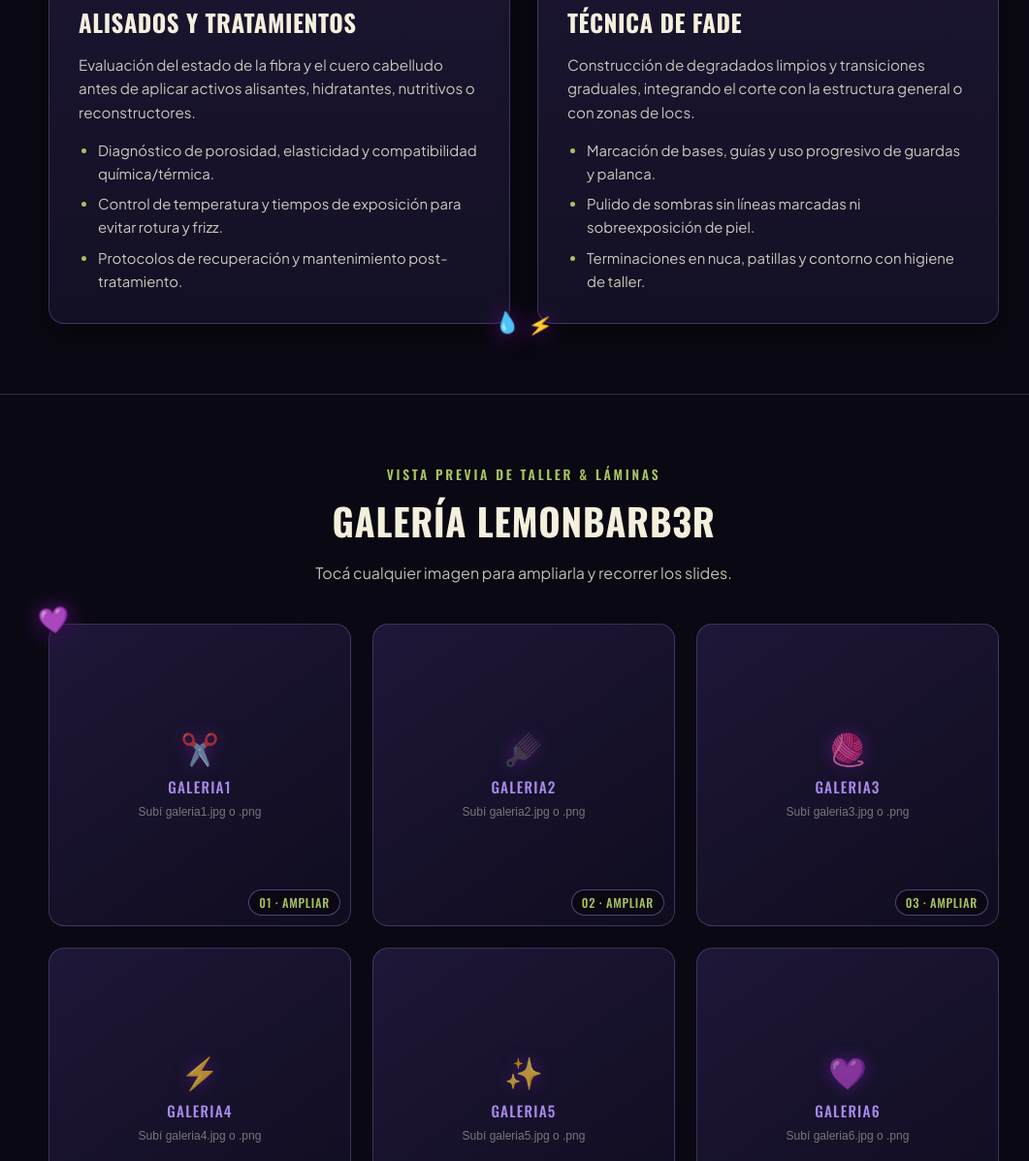
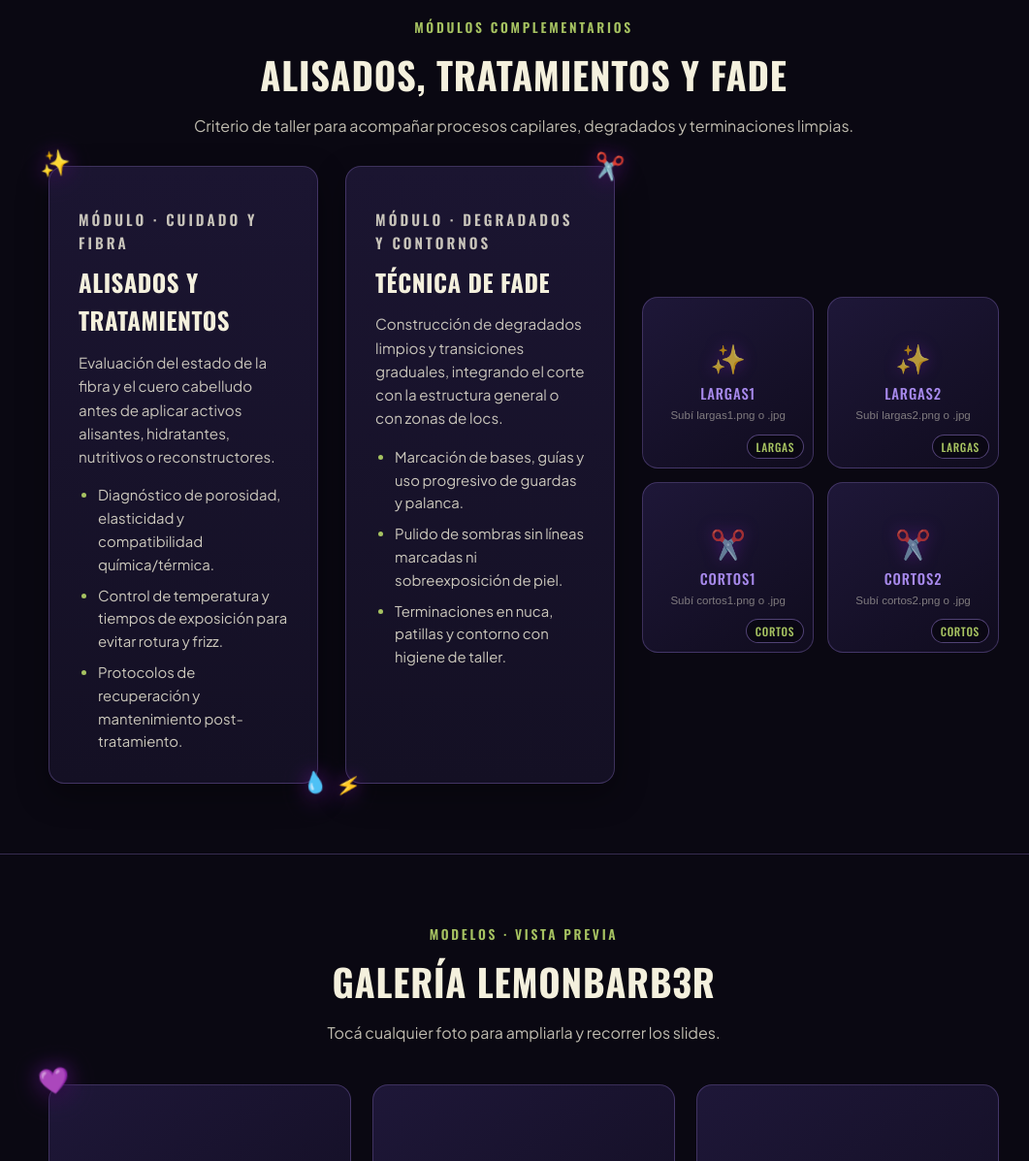
Before and after one commit to lordflvcko321-rgb/dr3ad, a plain HTML site: page index.html in a window 1280 px wide. Shown: the part 1881-3078 px from the top of the page at 97% size, without its empty margins (100-1161 px from the left). Drawn offline with nearby package versions, Linux system fonts and the light colour scheme.

Commit message:
Update index.html

```diff
--- a/index.html
+++ b/index.html
@@ -79,7 +79,7 @@
       font-weight: 600;
     }
 
-    /* Emojis flotantes en esquinas de recuadros (moderados y acordes al tema) */
+    /* Emojis flotantes en esquinas de recuadros */
     .emoji-box {
       position: relative;
     }
@@ -317,7 +317,53 @@
     .card li + li { margin-top: 8px; }
     .card li::marker { color: var(--celery); }
 
-    /* Galería de trabajos / láminas */
+    /* Tiras / fotos intercaladas entre secciones o de costado */
+    .inline-photos-4 {
+      display: grid;
+      grid-template-columns: repeat(2, 1fr);
+      gap: 14px;
+      margin-top: 26px;
+    }
+    @media (min-width: 768px) {
+      .inline-photos-4 {
+        grid-template-columns: repeat(4, 1fr);
+        gap: 16px;
+      }
+    }
+    .inline-photos-3 {
+      display: grid;
+      grid-template-columns: repeat(1, 1fr);
+      gap: 14px;
+      margin-top: 26px;
+    }
+    @media (min-width: 640px) {
+      .inline-photos-3 {
+        grid-template-columns: repeat(3, 1fr);
+        gap: 16px;
+      }
+    }
+
+    /* Bloque con foto lateral al lado de texto */
+    .side-feature {
+      display: grid;
+      grid-template-columns: 1fr;
+      gap: 24px;
+      align-items: center;
+      margin-top: 28px;
+    }
+    @media (min-width: 768px) {
+      .side-feature {
+        grid-template-columns: 1.35fr 0.85fr;
+        gap: 28px;
+      }
+    }
+    .side-photos-pair {
+      display: grid;
+      grid-template-columns: 1fr 1fr;
+      gap: 14px;
+    }
+
+    /* Galería principal de modelos (6 fotos) */
     .gallery-grid {
       display: grid;
       grid-template-columns: repeat(2, 1fr);
@@ -330,7 +376,8 @@
         gap: 22px;
       }
     }
-    .gallery-item {
+
+    .photo-tile {
       position: relative;
       aspect-ratio: 1 / 1;
       border-radius: 16px;
@@ -343,20 +390,21 @@
       align-items: center;
       justify-content: center;
       padding: 0;
+      width: 100%;
     }
-    .gallery-item:hover {
+    .photo-tile:hover {
       transform: translateY(-4px);
       border-color: var(--celery);
       box-shadow: 0 12px 28px rgba(176, 38, 255, 0.28);
     }
-    .gallery-item img {
+    .photo-tile img {
       width: 100%;
       height: 100%;
       object-fit: cover;
       display: block;
       transition: transform 0.35s ease;
     }
-    .gallery-item:hover img {
+    .photo-tile:hover img {
       transform: scale(1.05);
     }
     .gallery-placeholder {
@@ -364,36 +412,36 @@
       flex-direction: column;
       align-items: center;
       justify-content: center;
-      gap: 8px;
-      padding: 16px;
+      gap: 6px;
+      padding: 14px;
       text-align: center;
-      color: rgba(244, 240, 221, 0.65);
+      color: rgba(244, 240, 221, 0.68);
     }
     .gallery-placeholder .ph-icon {
-      font-size: 2rem;
+      font-size: 1.85rem;
       filter: drop-shadow(0 0 8px rgba(176, 38, 255, 0.5));
     }
     .gallery-placeholder .ph-label {
       font-family: 'Oswald', sans-serif;
-      font-size: 0.95rem;
-      letter-spacing: 0.08em;
+      font-size: 0.92rem;
+      letter-spacing: 0.06em;
       color: var(--indigo);
       text-transform: uppercase;
     }
     .gallery-placeholder .ph-hint {
-      font-size: 0.75rem;
-      color: rgba(244, 240, 221, 0.45);
+      font-size: 0.72rem;
+      color: rgba(244, 240, 221, 0.48);
     }
     .gallery-badge {
       position: absolute;
-      bottom: 10px;
-      right: 10px;
-      background: rgba(10, 8, 18, 0.82);
+      bottom: 9px;
+      right: 9px;
+      background: rgba(10, 8, 18, 0.85);
       border: 1px solid rgba(168, 138, 237, 0.45);
       color: var(--celery);
       font-family: 'Oswald', sans-serif;
-      font-size: 0.78rem;
-      padding: 3px 10px;
+      font-size: 0.72rem;
+      padding: 3px 9px;
       border-radius: 999px;
       letter-spacing: 0.06em;
       backdrop-filter: blur(4px);
@@ -714,7 +762,7 @@
       </div>
     </section>
 
-    <!-- Qué incluye la compra -->
+    <!-- Qué incluye la compra + fotos de palm rolling, división y crochet entre bloques -->
     <section class="section">
       <div class="wrap">
         <p class="eyebrow center">Contenido del pack</p>
@@ -745,16 +793,21 @@
             </ul>
           </article>
         </div>
+
+        <!-- 3 fotos de palm rolling, división y crochet + 1 de crochet intercaladas aquí -->
+        <div class="inline-photos-4" id="stripPalmCrochet"></div>
       </div>
     </section>
 
-    <!-- Nuevas secciones técnicas: Alisados y tratamientos + Técnica de fade -->
+    <!-- Alisados y tratamientos + Técnica de fade con fotos largas1, largas2, cortos1, cortos2 -->
     <section id="tecnicas-extra" class="section">
       <div class="wrap">
         <p class="eyebrow center">Módulos complementarios</p>
         <h2 class="center" style="font-size:2.4rem; margin-top:6px;">Alisados, tratamientos y fade</h2>
         <p class="center muted" style="margin-top:10px">Criterio de taller para acompañar procesos capilares, degradados y terminaciones limpias.</p>
-        <div class="grid-2">
+
+        <div class="side-feature">
+          <div class="grid-2" style="margin-top:0;">
             <article class="card emoji-box">
               <span class="corner-emoji md pos-tl" aria-hidden="true">✨</span>
               <span class="corner-emoji sm pos-br" aria-hidden="true">💧</span>
@@ -780,27 +833,32 @@
               </ul>
             </article>
           </div>
+
+          <!-- Fotos laterales: dreads largas (largas1, largas2) y dreads cortos (cortos1, cortos2) -->
+          <div class="side-photos-pair" id="sideLargasCortos"></div>
+        </div>
       </div>
     </section>
 
-    <!-- Galería interactiva con Lightbox (galeria1 a galeria6) -->
+    <!-- Galería principal: 6 fotos de modelos (modelo1 a modelo6) -->
     <section id="galeria" class="section">
       <div class="wrap">
-        <p class="eyebrow center">Vista previa de taller &amp; láminas</p>
+        <p class="eyebrow center">Modelos · Vista previa</p>
         <h2 class="center" style="font-size:2.4rem; margin-top:6px;">Galería LEMONBARB3R</h2>
-        <p class="center muted" style="margin-top:10px">Tocá cualquier imagen para ampliarla y recorrer los slides.</p>
+        <p class="center muted" style="margin-top:10px">Tocá cualquier foto para ampliarla y recorrer los slides.</p>
 
         <div class="gallery-grid emoji-box" id="galleryGrid">
           <span class="corner-emoji md pos-tl" aria-hidden="true">💜</span>
           <span class="corner-emoji md pos-br" aria-hidden="true">📸</span>
-          <!-- Las 6 tarjetas se renderizan dinámicamente apuntando a galeria1 .. galeria6 -->
+          <!-- Las 6 fotos de modelos se renderizan acá -->
         </div>
       </div>
     </section>
 
-    <!-- Para quién es / Lo que no es -->
+    <!-- Para quién es / Lo que no es + fotos cortos3 y sinteticos1..3 -->
     <section class="section">
-      <div class="wrap two-col">
+      <div class="wrap">
+        <div class="two-col">
           <div class="card emoji-box">
             <span class="corner-emoji md pos-tl" aria-hidden="true">✂️</span>
             <span class="corner-emoji sm pos-br" aria-hidden="true">💜</span>
@@ -821,6 +879,10 @@
               <li>No promete resultados mágicos: cada textura y densidad capilar responde distinto.</li>
             </ul>
           </div>
+        </div>
+
+        <!-- cortos3 + sinteticos1, sinteticos2, sinteticos3 entre bloques -->
+        <div class="inline-photos-4" id="stripCortosSinteticos"></div>
       </div>
     </section>
 
@@ -940,7 +1002,7 @@
         <button type="button" class="lightbox-nav lightbox-next" id="lbNext" aria-label="Foto siguiente">&#10095;</button>
       </div>
       <div class="lightbox-caption">
-        <span id="lbTitle">Galería 1</span>
+        <span id="lbTitle">Galería</span>
         <span class="lightbox-counter" id="lbCounter">1 / 6</span>
       </div>
     </div>
@@ -990,9 +1052,13 @@
       });
     })();
 
-    // 3. Galería interactiva (galeria1 .. galeria6) + Lightbox con slides
+    // 3. Galería principal (modelo1..modelo6) + fotos distribuidas en distintas zonas de la web + Lightbox
     (function () {
       const galleryGrid = document.getElementById('galleryGrid');
+      const stripPalmCrochet = document.getElementById('stripPalmCrochet');
+      const sideLargasCortos = document.getElementById('sideLargasCortos');
+      const stripCortosSinteticos = document.getElementById('stripCortosSinteticos');
+
       const lightbox = document.getElementById('lightbox');
       const lbContent = document.getElementById('lbContent');
       const lbTitle = document.getElementById('lbTitle');
@@ -1002,26 +1068,45 @@
       const lbNext = document.getElementById('lbNext');
       const lbFrame = document.getElementById('lbFrame');
 
-      const slides = [
-        { base: 'galeria1', title: 'Galería 01 · Seccionamiento & Grilla', icon: '✂️', src: null },
-        { base: 'galeria2', title: 'Galería 02 · Cardado (Backcombing)', icon: '🪮', src: null },
-        { base: 'galeria3', title: 'Galería 03 · Crochet en 3 Fases', icon: '🧶', src: null },
-        { base: 'galeria4', title: 'Galería 04 · Palm Rolling & Cilindro', icon: '⚡', src: null },
-        { base: 'galeria5', title: 'Galería 05 · Alisados, Fade & Sellado', icon: '✨', src: null },
-        { base: 'galeria6', title: 'Galería 06 · Resultado & Taller', icon: '💜', src: null }
+      const allPhotos = [
+        // 6 de modelos en la galería principal
+        { base: 'modelo1', title: 'Modelo 01', badge: '01 · MODELO', icon: '💜', target: galleryGrid, src: null },
+        { base: 'modelo2', title: 'Modelo 02', badge: '02 · MODELO', icon: '💜', target: galleryGrid, src: null },
+        { base: 'modelo3', title: 'Modelo 03', badge: '03 · MODELO', icon: '💜', target: galleryGrid, src: null },
+        { base: 'modelo4', title: 'Modelo 04', badge: '04 · MODELO', icon: '💜', target: galleryGrid, src: null },
+        { base: 'modelo5', title: 'Modelo 05', badge: '05 · MODELO', icon: '💜', target: galleryGrid, src: null },
+        { base: 'modelo6', title: 'Modelo 06', badge: '06 · MODELO', icon: '💜', target: galleryGrid, src: null },
+
+        // 3 palm rolling, división y crochet + 1 crochet entre bloques de manual/láminas
+        { base: 'palm_crochet1', title: 'Palm rolling, división y crochet 01', badge: 'PALM · DIVISIÓN · CROCHET', icon: '⚡', target: stripPalmCrochet, src: null },
+        { base: 'palm_crochet2', title: 'Palm rolling, división y crochet 02', badge: 'PALM · DIVISIÓN · CROCHET', icon: '⚡', target: stripPalmCrochet, src: null },
+        { base: 'palm_crochet3', title: 'Palm rolling, división y crochet 03', badge: 'PALM · DIVISIÓN · CROCHET', icon: '⚡', target: stripPalmCrochet, src: null },
+        { base: 'crochet1', title: 'Crochet 01', badge: 'CROCHET', icon: '🧶', target: stripPalmCrochet, src: null },
+
+        // 2 dreads largas + 2 dreads cortos al costado en la sección de técnicas
+        { base: 'largas1', title: 'Dreads largas 01', badge: 'LARGAS', icon: '✨', target: sideLargasCortos, src: null },
+        { base: 'largas2', title: 'Dreads largas 02', badge: 'LARGAS', icon: '✨', target: sideLargasCortos, src: null },
+        { base: 'cortos1', title: 'Dreads cortos 01', badge: 'CORTOS', icon: '✂️', target: sideLargasCortos, src: null },
+        { base: 'cortos2', title: 'Dreads cortos 02', badge: 'CORTOS', icon: '✂️', target: sideLargasCortos, src: null },
+
+        // 1 dreads cortos restante + 3 armado de dreads sintéticos entre bloques de para quién es / lo que no es
+        { base: 'cortos3', title: 'Dreads cortos 03', badge: 'CORTOS', icon: '✂️', target: stripCortosSinteticos, src: null },
+        { base: 'sinteticos1', title: 'Armado de dreads sintéticos 01', badge: 'SINTÉTICOS', icon: '🎨', target: stripCortosSinteticos, src: null },
+        { base: 'sinteticos2', title: 'Armado de dreads sintéticos 02', badge: 'SINTÉTICOS', icon: '🎨', target: stripCortosSinteticos, src: null },
+        { base: 'sinteticos3', title: 'Armado de dreads sintéticos 03', badge: 'SINTÉTICOS', icon: '🎨', target: stripCortosSinteticos, src: null }
       ];
 
       let currentIndex = 0;
 
-      function resolveImage(slide, onLoaded) {
+      function resolveImage(photo, onLoaded) {
         const exts = ['.png', '.jpg', '.jpeg', '.webp', ''];
         let idx = 0;
         function next() {
           if (idx >= exts.length) return;
-          const candidate = slide.base + exts[idx++];
+          const candidate = photo.base + exts[idx++];
           const testImg = new Image();
           testImg.onload = function () {
-            slide.src = candidate;
+            photo.src = candidate;
             onLoaded(candidate);
           };
           testImg.onerror = next;
@@ -1030,49 +1115,57 @@
         next();
       }
 
-      slides.forEach((slide, index) => {
+      allPhotos.forEach((photo, index) => {
         const btn = document.createElement('button');
         btn.type = 'button';
-        btn.className = 'gallery-item';
-        btn.setAttribute('aria-label', `Ampliar ${slide.title}`);
+        btn.className = 'photo-tile';
+        btn.setAttribute('aria-label', `Ampliar ${photo.title}`);
 
+        function paintTile() {
+          if (photo.src) {
+            btn.innerHTML = `
+              <img src="${photo.src}" alt="${photo.title}" loading="lazy" />
+              <span class="gallery-badge">${photo.badge}</span>
+            `;
+          } else {
             btn.innerHTML = `
               <div class="gallery-placeholder">
-            <span class="ph-icon">${slide.icon}</span>
-            <span class="ph-label">${slide.base}</span>
-            <span class="ph-hint">Subí ${slide.base}.jpg o .png</span>
+                <span class="ph-icon">${photo.icon}</span>
+                <span class="ph-label">${photo.base}</span>
+                <span class="ph-hint">Subí ${photo.base}.png o .jpg</span>
               </div>
-          <span class="gallery-badge">0${index + 1} · AMPLIAR</span>
+              <span class="gallery-badge">${photo.badge}</span>
             `;
+          }
+        }
 
-        resolveImage(slide, function (resolvedSrc) {
-          btn.innerHTML = `
-            <img src="${resolvedSrc}" alt="${slide.title}" loading="lazy" />
-            <span class="gallery-badge">0${index + 1} · AMPLIAR</span>
-          `;
+        paintTile();
+
+        resolveImage(photo, function () {
+          paintTile();
         });
 
         btn.addEventListener('click', function () {
           openLightbox(index);
         });
 
-        galleryGrid.appendChild(btn);
+        photo.target.appendChild(btn);
       });
 
       function renderSlide(index) {
-        currentIndex = (index + slides.length) % slides.length;
-        const slide = slides[currentIndex];
-        lbTitle.textContent = slide.title;
-        lbCounter.textContent = `${currentIndex + 1} / ${slides.length}`;
+        currentIndex = (index + allPhotos.length) % allPhotos.length;
+        const photo = allPhotos[currentIndex];
+        lbTitle.textContent = photo.title;
+        lbCounter.textContent = `${currentIndex + 1} / ${allPhotos.length}`;
 
-        if (slide.src) {
-          lbContent.innerHTML = `<img src="${slide.src}" alt="${slide.title}" />`;
+        if (photo.src) {
+          lbContent.innerHTML = `<img src="${photo.src}" alt="${photo.title}" />`;
         } else {
           lbContent.innerHTML = `
             <div class="gallery-placeholder" style="padding:32px;">
-              <span class="ph-icon" style="font-size:3.5rem;">${slide.icon}</span>
-              <span class="ph-label" style="font-size:1.3rem;">${slide.base}</span>
-              <span class="ph-hint" style="font-size:0.9rem;">Agregá el archivo <strong>${slide.base}.png</strong> o <strong>${slide.base}.jpg</strong> en la raíz de tu repo en GitHub para mostrarlo acá.</span>
+              <span class="ph-icon" style="font-size:3.5rem;">${photo.icon}</span>
+              <span class="ph-label" style="font-size:1.3rem;">${photo.base}</span>
+              <span class="ph-hint" style="font-size:0.9rem;">Agregá el archivo <strong>${photo.base}.png</strong> o <strong>${photo.base}.jpg</strong> en la raíz de tu repo en GitHub para mostrarlo acá.</span>
             </div>
           `;
         }
```
Lines whose indentation alone changed are shown as unchanged.
